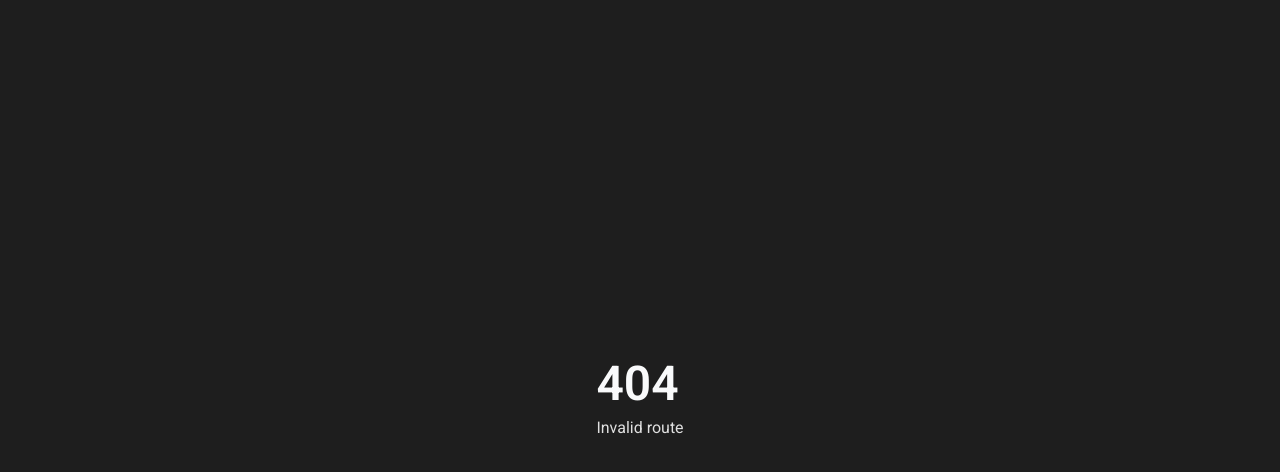
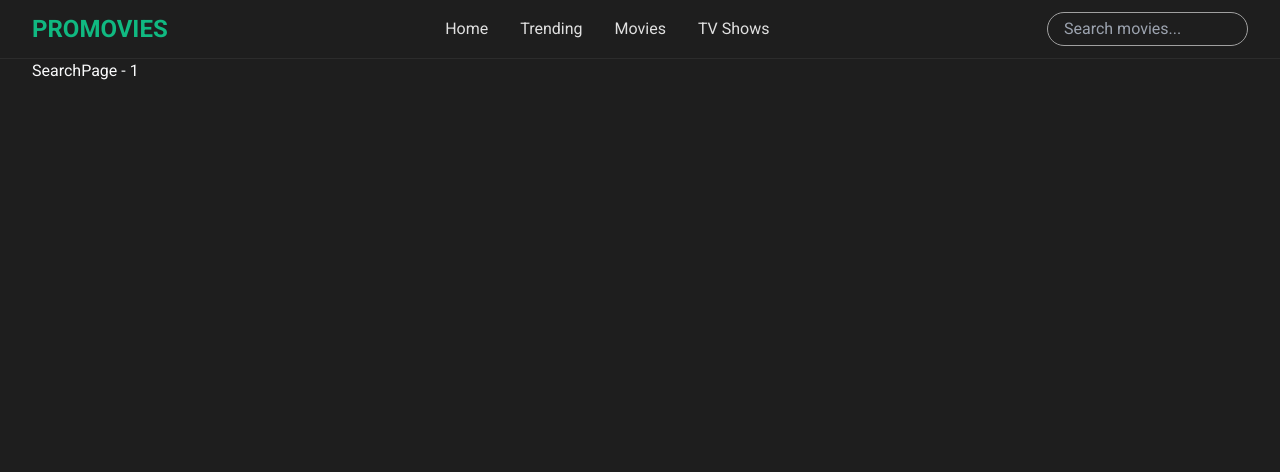
Before and after one commit to zetmosoma10/promovies, a React (Vite) app: page /search/1 in a window 1280 px wide. Before the commit this address had no page. Shown: the top 472 px of the page. Built offline with nearby package versions, Linux system fonts and the light colour scheme.

Commit message:
add search page

```diff
--- /dev/null
+++ b/src/pages/SearchPage.tsx
@@ -0,0 +1,12 @@
+import { useParams } from "react-router-dom";
+
+const SearchPage = () => {
+  const { slug } = useParams();
+  return (
+    <section className="max-container text-gray-50">
+      SearchPage - {slug}
+    </section>
+  );
+};
+
+export default SearchPage;
--- a/src/routes.tsx
+++ b/src/routes.tsx
@@ -7,6 +7,7 @@ import Layout from "./pages/Layout";
 import ErrorPage from "./pages/ErrorPage";
 import MovieDetailPage from "./pages/MovieDetailPage";
 import TVShowDetailPage from "./pages/TVShowDetailPage";
+import SearchPage from "./pages/SearchPage";
 
 const router = createBrowserRouter([
   {
@@ -42,6 +43,10 @@ const router = createBrowserRouter([
         path: "tv-shows/:slug",
         element: <TVShowDetailPage />,
       },
+      {
+        path: "search/:slug",
+        element: <SearchPage />,
+      },
     ],
   },
 ]);
```
